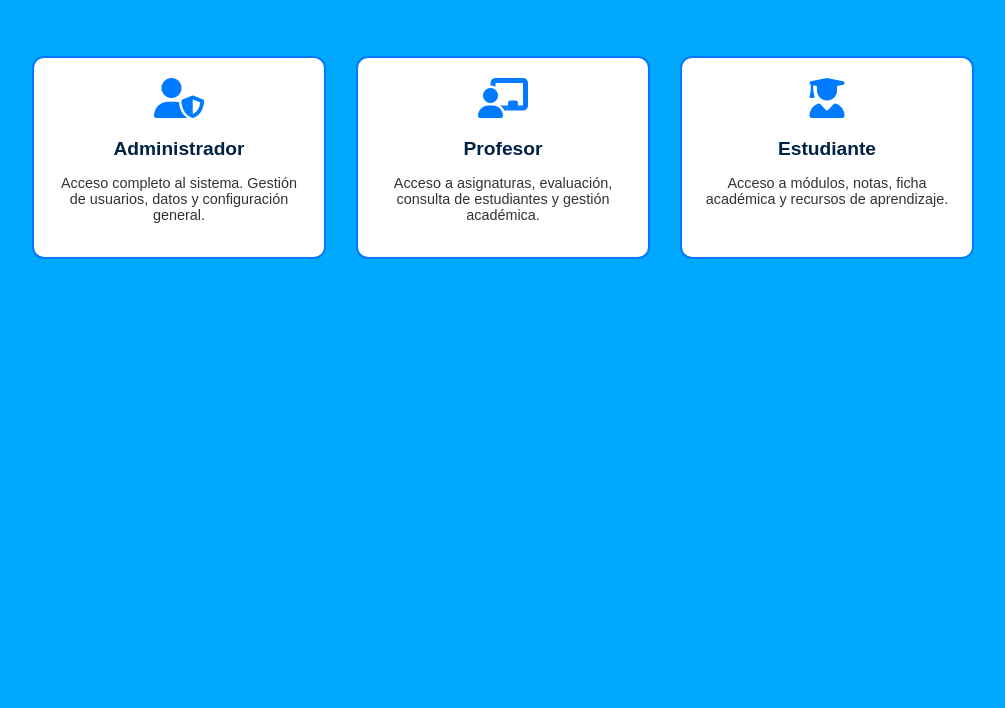
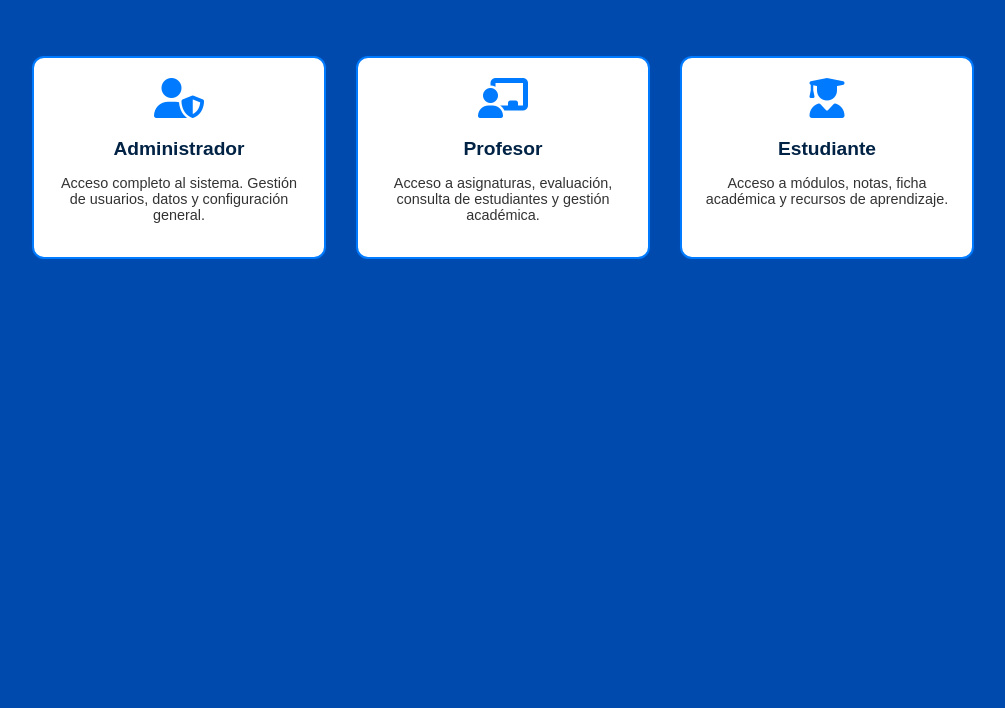
Before and after one commit to JoseZabala399/Portal-UNA, a plain HTML site: page NivelesAcceso.html in a window 1280 px wide. Shown: the part 92-800 px from the top of the page, without its empty margins (137-1142 px from the left). Drawn offline with Linux system fonts and the light colour scheme.

Commit message:
Add files via upload

```diff
--- a/NivelesAcceso.html
+++ b/NivelesAcceso.html
@@ -8,7 +8,7 @@
     body {
       font-family: Arial, sans-serif;
       margin: 0;
-      background-color:  #00aaff;
+      background-color:   #004aad;
       text-align: center;
       color: #002244;
     }
```
